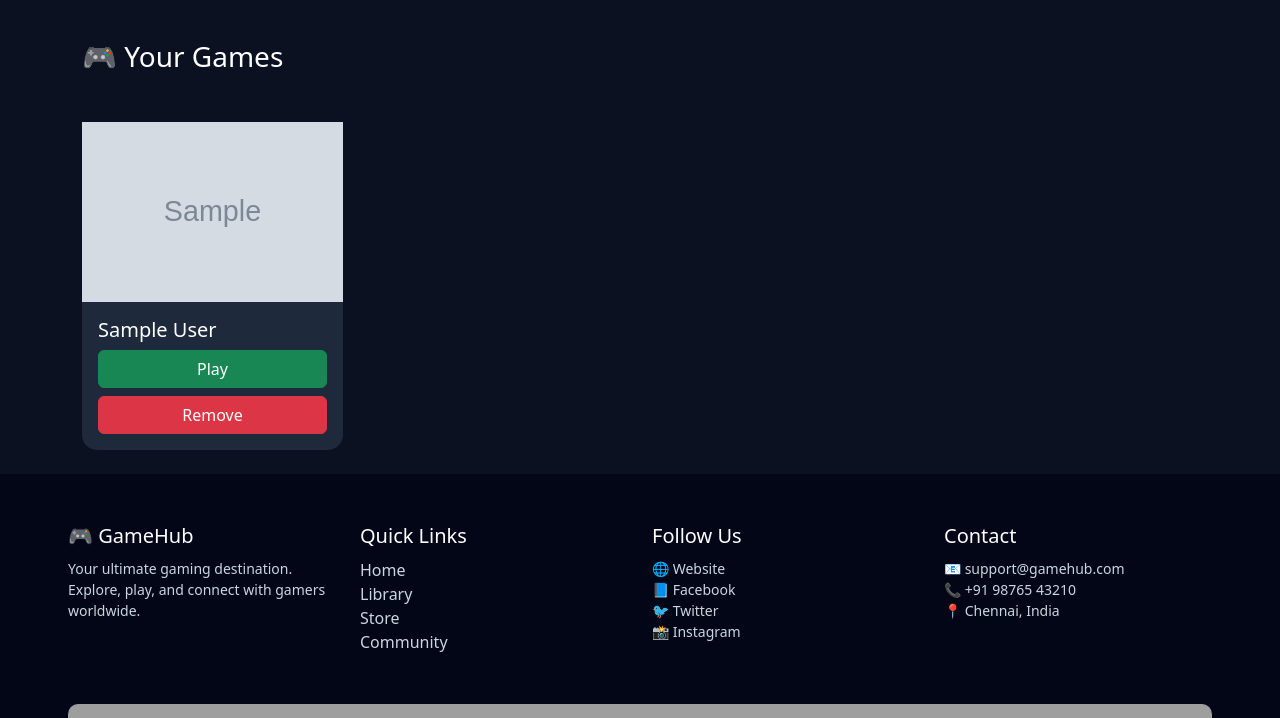
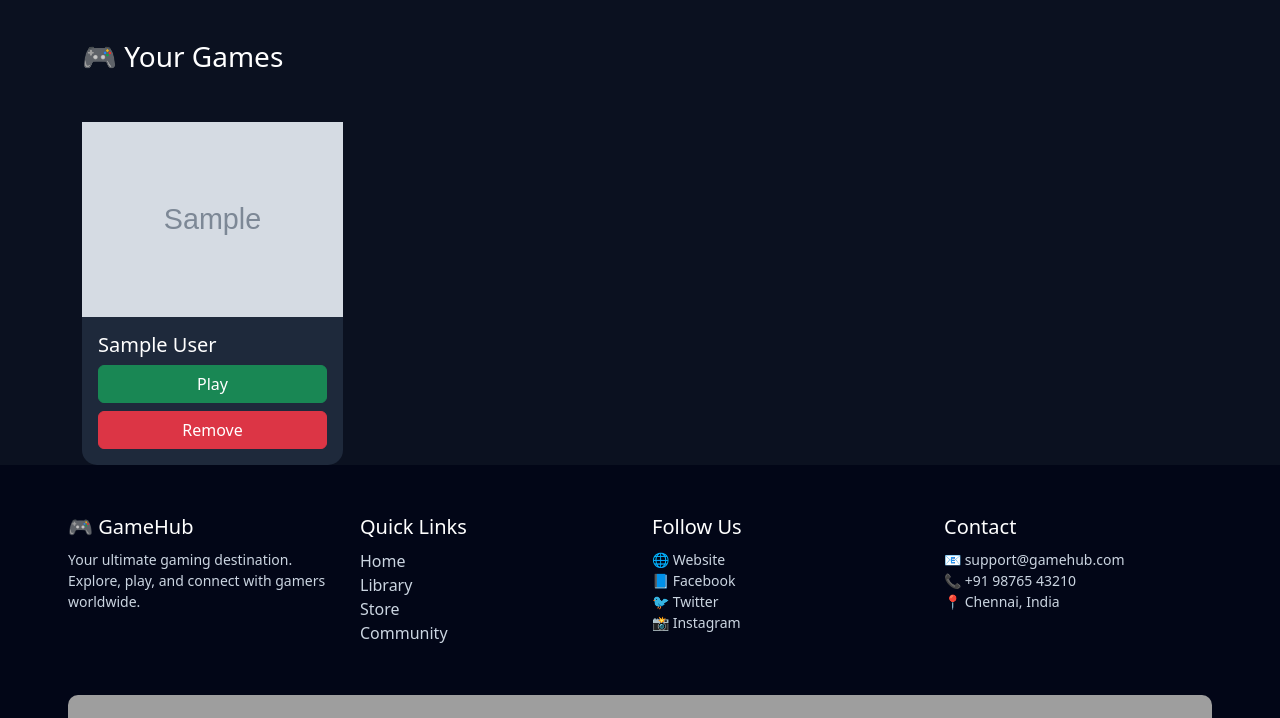
Before and after one commit to bharanidharan70/gamehub, a PHP site: page /library.php in a window 1280 px wide. Shown: the part 70-788 px from the top of the page. Run offline with PHP 8.4, Linux system fonts and the light colour scheme; the visitor is signed in with stand-in values (Sample User, id 1); tables that the repository leaves empty or names only in its code hold one stand-in row (values such as "Sample post"); grey boxes marked "Sample" are stand-in pictures; grey boxes are pictures that could not be loaded.

Commit message:
fix grid issue

```diff
--- a/library.php
+++ b/library.php
@@ -66,6 +66,9 @@ $result = $conn->query("SELECT * FROM user_games WHERE user_id='$user_id'");
             border-radius: 15px;
             transition: 0.3s;
             color: white;
+            height: 100%;
+            display: flex;
+            flex-direction: column;
         }
 
         .card:hover {
@@ -75,6 +78,16 @@ $result = $conn->query("SELECT * FROM user_games WHERE user_id='$user_id'");
         .card img {
             height: 180px;
             object-fit: cover;
+            height: 100%;
+            display: flex;
+            flex-direction: column;
+        }
+
+        .card-body {
+            flex-grow: 1;
+            display: flex;
+            flex-direction: column;
+            justify-content: space-between;
         }
 
         .section-title {
@@ -163,26 +176,33 @@ $result = $conn->query("SELECT * FROM user_games WHERE user_id='$user_id'");
     <div class="container flex-grow-1">
 
         <h3 class="section-title mb-5">🎮 Your Games</h3>
-        <div class="row">
+        <div class="row g-4">
 
             <?php
             if ($result->num_rows > 0) {
                 while ($row = $result->fetch_assoc()) {
             ?>
 
-                    <div class="col-6 col-sm-6 col-md-4 col-lg-3 mb-4">
+                    <div class="col-12 col-sm-6 col-md-4 col-lg-3">
                         <div class="card">
+
                             <img src="<?php echo $row['game_image']; ?>">
+
                             <div class="card-body">
+
                                 <h5><?php echo $row['game_name']; ?></h5>
-                                <button class="btn btn-success w-100">Play</button>
-                                <!-- 🔥 REMOVE BUTTON -->
-                                <form class="mt-2" action="remove_game.php" method="POST">
+
+                                <div class="mt-auto">
+                                    <button class="btn btn-success w-100 mb-2">Play</button>
+
+                                    <form action="remove_game.php" method="POST">
                                         <input type="hidden" name="game_id" value="<?php echo $row['id']; ?>">
                                         <button class="btn btn-danger w-100">Remove</button>
                                     </form>
                                 </div>
+
                             </div>
+
                         </div>
                     </div>
 
```
Lines whose indentation alone changed are shown as unchanged.
